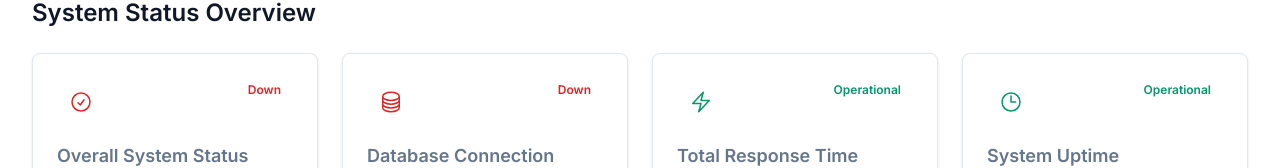
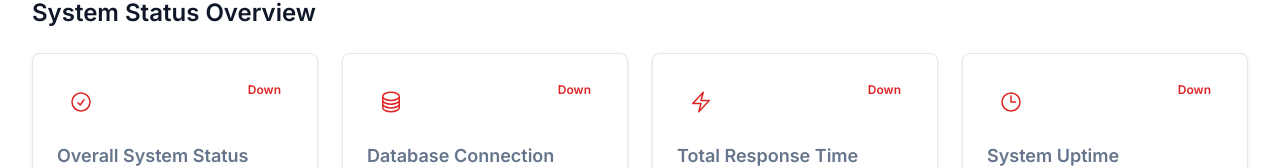
Before and after one commit to KUNJ1311/ShortLink, a Next.js app in the folder client/: page /healthz in a window 1280 px wide. Shown: the part 389-557 px from the top of the page. Built offline with nearby package versions, Linux system fonts and the light colour scheme; no server answers.

Commit message:
Fix: update start script to use standalone server for production

```diff
--- a/client/next.config.mjs
+++ b/client/next.config.mjs
@@ -6,7 +6,7 @@ const nextConfig = {
 
     return [
       {
-        source: "/:path((?!code|healthz|_next).*)",
+        source: "/:path((?!code|healthz|_next|api|\\.swa|site|favicon|apple-touch-icon).*)",
         destination: `${apiUrl}/:path`,
       },
     ];
--- a/client/package.json
+++ b/client/package.json
@@ -4,8 +4,8 @@
   "private": true,
   "scripts": {
     "dev": "next dev",
-    "build": "next build",
-    "start": "next dev",
+    "build": "next build && cp -r .next/static .next/standalone/.next/ && cp -r public .next/standalone/",
+    "start": "node .next/standalone/server.js",
     "lint": "next lint",
     "lint:fix": "next lint --fix",
     "format": "prettier --write \"src/**/*.{ts,tsx,css,md,json}\"",
--- a/client/src/app/dashboard/components/LinkCreationForm.tsx
+++ b/client/src/app/dashboard/components/LinkCreationForm.tsx
@@ -21,7 +21,8 @@ const LinkCreationForm = ({ onLinkCreated }: LinkCreationFormProps) => {
   const [showSuccess, setShowSuccess] = useState(false);
 
   // Reserved routes that cannot be used as short codes
-  const RESERVED_ROUTES = ["dashboard", "healthz"];
+  const RESERVED_ROUTES = ["dashboard", "healthz", "code"];
+  const RESERVED_PREFIXES = [".swa", "site", "_next", "api"];
 
   const validateUrl = (urlString: string): boolean => {
     try {
@@ -39,7 +40,11 @@ const LinkCreationForm = ({ onLinkCreated }: LinkCreationFormProps) => {
   };
 
   const isReservedCode = (code: string): boolean => {
-    return RESERVED_ROUTES.includes(code.toLowerCase());
+    const lowerCode = code.toLowerCase();
+    // Check exact matches
+    if (RESERVED_ROUTES.includes(lowerCode)) return true;
+    // Check prefixes
+    return RESERVED_PREFIXES.some((prefix) => lowerCode.startsWith(prefix.toLowerCase()));
   };
 
   const handleSubmit = async (e: React.FormEvent) => {
--- a/client/src/app/healthz/components/SystemHealthInteractive.tsx
+++ b/client/src/app/healthz/components/SystemHealthInteractive.tsx
@@ -104,16 +104,27 @@ const SystemHealthInteractive = () => {
     },
     {
       title: "Database Connection",
-      status: healthData?.services.database === "operational" ? "operational" : "down",
-      value: healthData?.services.database === "operational" ? "Connected" : "Disconnected",
-      description:
-        healthData?.services.database === "operational" ? "Pool active" : "Connection failed",
+      status: error
+        ? "down"
+        : healthData?.services.database === "operational"
+          ? "operational"
+          : "down",
+      value: error
+        ? "Disconnected"
+        : healthData?.services.database === "operational"
+          ? "Connected"
+          : "Disconnected",
+      description: error
+        ? "Connection failed"
+        : healthData?.services.database === "operational"
+          ? "Pool active"
+          : "Connection failed",
       icon: "CircleStackIcon",
       lastChecked: "Just now",
     },
     {
       title: "Total Response Time",
-      status: totalLatency < 500 ? "operational" : "degraded",
+      status: error ? "down" : totalLatency < 500 ? "operational" : "degraded",
       value: `${totalLatency}ms`,
       description: "Complete request round-trip",
       icon: "BoltIcon",
@@ -121,9 +132,11 @@ const SystemHealthInteractive = () => {
     },
     {
       title: "System Uptime",
-      status: "operational",
-      value: healthData ? formatUptime(healthData.uptime) : "-",
-      description: `Since ${healthData ? new Date(Date.now() - healthData.uptime * 1000).toLocaleTimeString() : "-"}`,
+      status: error ? "down" : "operational",
+      value: error ? "-" : healthData ? formatUptime(healthData.uptime) : "-",
+      description: error
+        ? "Since -"
+        : `Since ${healthData ? new Date(Date.now() - healthData.uptime * 1000).toLocaleTimeString() : "-"}`,
       icon: "ClockIcon",
       lastChecked: "Just now",
     },
```
Also changed, not shown: 1 other file (tests, documents, lock files or other folders).
